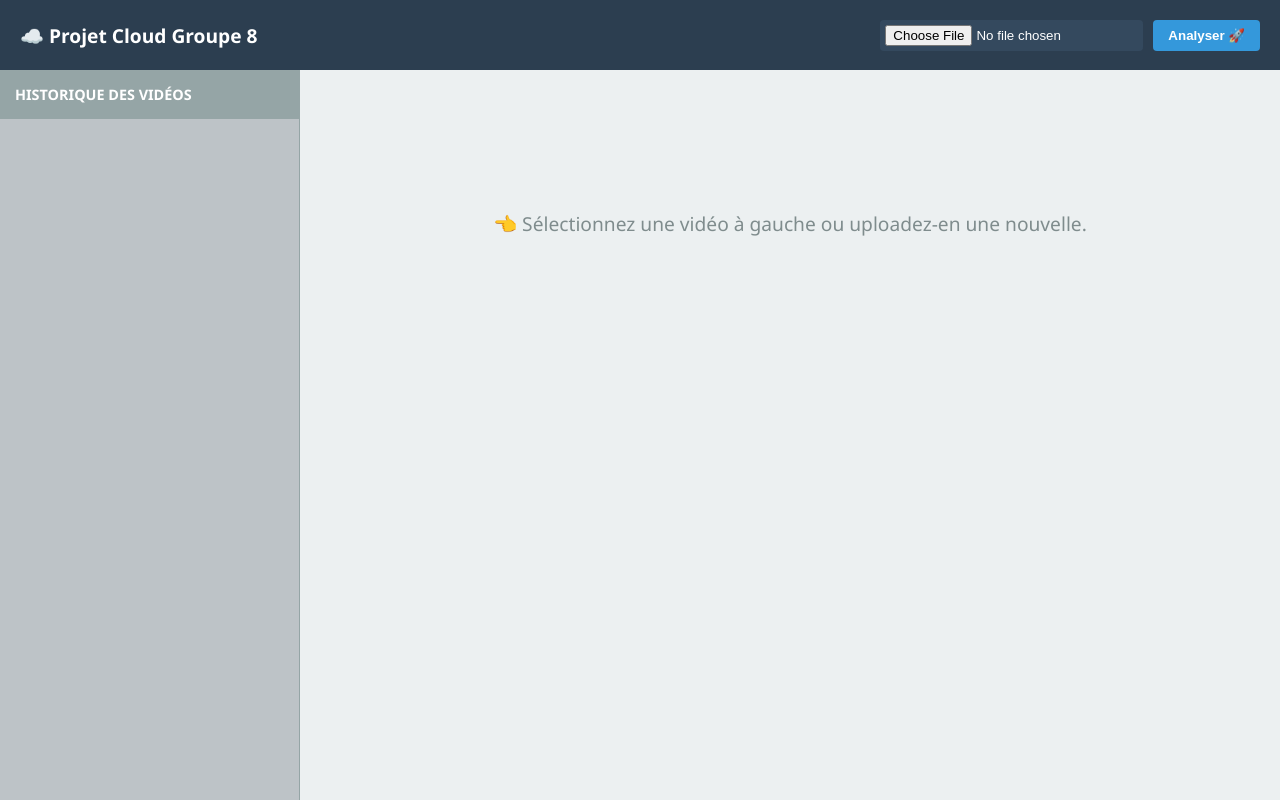
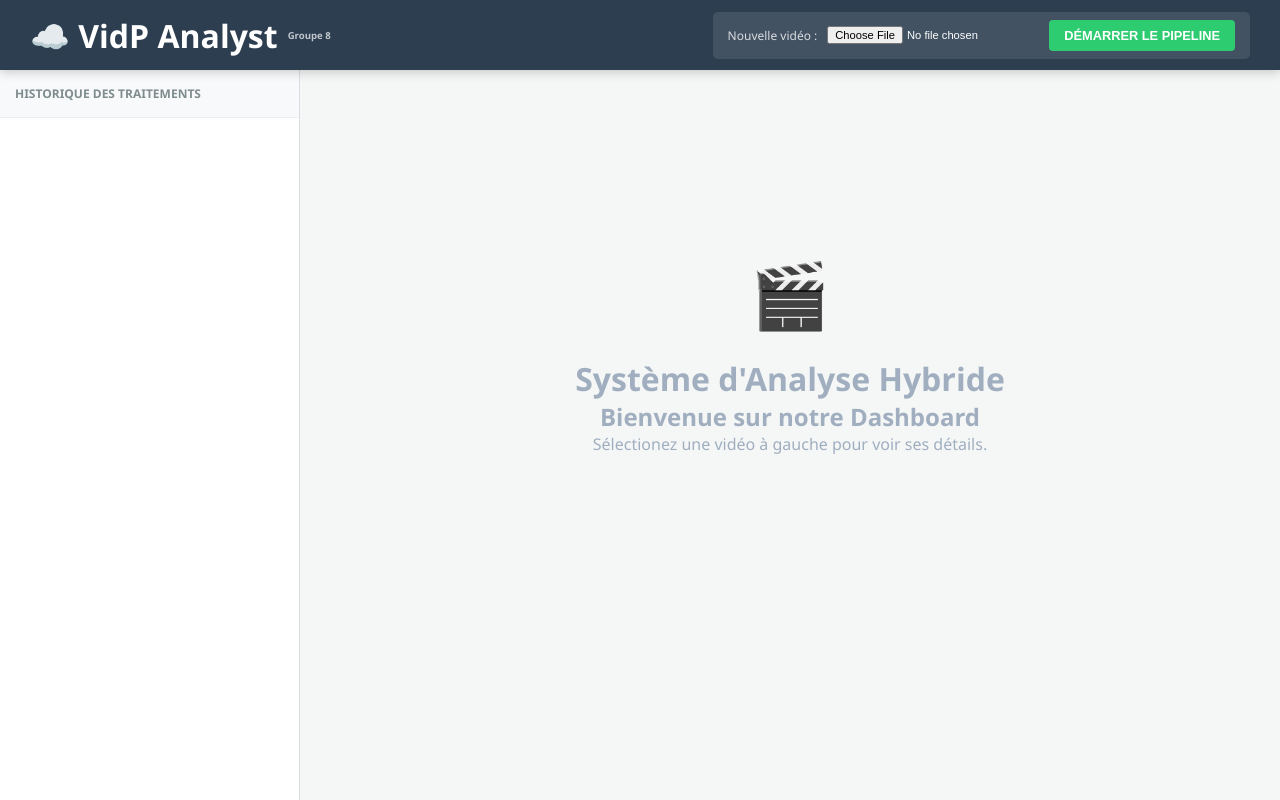
Before and after one commit to ArielleKana/VidP-Pipeline-Hybride-Groupe8, a Flask app: page / in a window 1280 px wide. Run offline with Flask 3, Linux system fonts and the light colour scheme; data that the repository does not hold is empty; parts of the project's set-up code (start-up, migrations or seed data) failed here and were passed over.

Commit message:
Mise à jour : Dashboard v1.4 et documentation README

```diff
--- a/webapp/templates/index.html
+++ b/webapp/templates/index.html
@@ -2,165 +2,161 @@
 <html lang="fr">
 <head>
     <meta charset="UTF-8">
-    <title>Cloud Video Analyst</title>
+    <title>Cloud Video Analyst - Groupe 8</title>
     <style>
-        /* Style Reset & Base */
         * { box-sizing: border-box; margin: 0; padding: 0; }
-        body { font-family: 'Segoe UI', Tahoma, Geneva, Verdana, sans-serif; background: #ecf0f1; height: 100vh; display: flex; flex-direction: column; overflow: hidden; }
+        body { font-family: 'Segoe UI', Tahoma, Geneva, Verdana, sans-serif; background: #f4f7f6; height: 100vh; display: flex; flex-direction: column; overflow: hidden; }
 
-        /* Header (Upload) */
-        header { background: #2c3e50; color: white; padding: 15px 20px; display: flex; justify-content: space-between; align-items: center; height: 70px; box-shadow: 0 2px 5px rgba(0,0,0,0.2); }
-        h1 { font-size: 1.2rem; display: flex; align-items: center; gap: 10px; }
-        .upload-form { display: flex; gap: 10px; }
-        input[type="file"] { background: #34495e; color: white; padding: 5px; border-radius: 4px; border: none; }
-        button { background: #3498db; color: white; border: none; padding: 8px 15px; border-radius: 4px; cursor: pointer; font-weight: bold; transition: background 0.3s; }
-        button:hover { background: #2980b9; }
+        /* HEADER AVEC UPLOAD À DROITE */
+        header {
+            background: #2c3e50;
+            color: white;
+            padding: 0 30px;
+            display: flex;
+            justify-content: space-between;
+            align-items: center;
+            height: 70px;
+            box-shadow: 0 2px 10px rgba(0,0,0,0.2);
+            z-index: 100;
+        }
 
-        /* Main Layout (Grid) */
+        .upload-form {
+            background: rgba(255, 255, 255, 0.1);
+            padding: 8px 15px;
+            border-radius: 5px;
+            display: flex;
+            align-items: center;
+            gap: 10px;
+        }
+
+        .btn-upload {
+            background: #2ecc71;
+            color: white;
+            border: none;
+            padding: 8px 15px;
+            border-radius: 4px;
+            cursor: pointer;
+            font-weight: bold;
+            font-size: 0.8rem;
+        }
+        .btn-upload:hover { background: #27ae60; }
+
+        /* LAYOUT MAIN */
         .main-container { display: flex; flex: 1; height: calc(100vh - 70px); }
 
-        /* Sidebar (Liste des vidéos) */
-        .sidebar { width: 300px; background: #bdc3c7; overflow-y: auto; border-right: 1px solid #95a5a6; }
-        .sidebar-title { padding: 15px; background: #95a5a6; color: white; font-size: 0.9rem; font-weight: bold; position: sticky; top: 0; }
-        .video-item { padding: 15px; background: white; border-bottom: 1px solid #ecf0f1; cursor: pointer; transition: background 0.2s; }
-        .video-item:hover { background: #dff9fb; border-left: 4px solid #3498db; }
-        .video-item.active { background: #3498db; color: white; border-left: 4px solid #2c3e50; }
-        .video-item h4 { font-size: 0.95rem; margin-bottom: 5px; white-space: nowrap; overflow: hidden; text-overflow: ellipsis; }
-        .status-dot { height: 10px; width: 10px; background-color: #bbb; border-radius: 50%; display: inline-block; margin-right: 5px; }
+        /* SIDEBAR GAUCHE (HISTORIQUE) */
+        .sidebar { width: 300px; background: white; display: flex; flex-direction: column; border-right: 1px solid #dcdde1; }
+        .sidebar-title { padding: 15px; background: #f8f9fa; color: #7f8c8d; font-size: 0.75rem; font-weight: bold; border-bottom: 1px solid #eee; }
+        .sidebar-list { flex: 1; overflow-y: auto; }
+
+        .video-item-container { display: flex; align-items: center; border-bottom: 1px solid #f1f2f6; transition: 0.2s; }
+        .video-item-container:hover { background: #f9f9f9; }
+        .video-item { padding: 12px 15px; flex-grow: 1; cursor: pointer; min-width: 0; }
+        .video-item h4 { font-size: 0.8rem; color: #2c3e50; white-space: nowrap; overflow: hidden; text-overflow: ellipsis; }
+        .video-item.active { border-left: 4px solid #3498db; background: #eef7fe; }
+
+        .status-dot { height: 8px; width: 8px; border-radius: 50%; display: inline-block; margin-right: 8px; background-color: #f1c40f; }
         .status-dot.done { background-color: #2ecc71; }
 
-        /* Detail View (Détails à droite) */
-        .detail-view { flex: 1; padding: 40px; overflow-y: auto; background: #ecf0f1; display: flex; flex-direction: column; align-items: center; }
-        .card { background: white; width: 100%; max-width: 800px; padding: 30px; border-radius: 8px; box-shadow: 0 4px 15px rgba(0,0,0,0.05); display: none; } /* Caché par défaut */
-        .card.visible { display: block; animation: fadeIn 0.3s; }
+        /* CONTENU CENTRAL */
+        .detail-view { flex: 1; padding: 20px; overflow-y: auto; display: flex; flex-direction: column; align-items: center; }
+        .card { background: white; width: 100%; max-width: 800px; padding: 25px; border-radius: 12px; box-shadow: 0 10px 30px rgba(0,0,0,0.08); display: none; }
+        .card.visible { display: block; animation: fadeIn 0.4s; }
 
-        .meta-grid { display: grid; grid-template-columns: 1fr 1fr; gap: 20px; margin-top: 20px; }
-        .meta-box { background: #f7f9fa; padding: 15px; border-radius: 5px; border: 1px solid #e1e8ed; }
-        .meta-label { font-size: 0.8rem; color: #7f8c8d; text-transform: uppercase; margin-bottom: 5px; display: block; }
-        .meta-value { font-size: 1rem; color: #2c3e50; font-weight: 500; }
-        .badge { padding: 4px 8px; border-radius: 4px; font-size: 0.8rem; color: white; }
-        .bg-lang { background: #e67e22; }
-        .bg-animal { background: #27ae60; }
+        .video-player { width: 100%; max-height: 350px; border-radius: 8px; background: #000; margin-bottom: 20px; box-shadow: 0 4px 12px rgba(0,0,0,0.2); }
 
-        .video-player {
-            width: 100%;
-            max-height: 400px; /* <--- C'est ici qu'on limite la hauteur */
-            margin-top: 20px;
-            border-radius: 5px;
-            background: black;
-            object-fit: contain; /* Empêche l'image d'être déformée */
-        }
-        .empty-state { color: #7f8c8d; font-size: 1.2rem; margin-top: 100px; text-align: center; }
+        .meta-grid { display: grid; grid-template-columns: 1fr 1fr; gap: 20px; }
+        .meta-box { background: #f8fafc; padding: 15px; border-radius: 8px; border: 1px solid #edf2f7; }
+        .meta-label { font-size: 0.65rem; color: #a0aec0; text-transform: uppercase; font-weight: bold; letter-spacing: 1px; margin-bottom: 5px; display: block; }
+        .meta-value { color: #2d3748; font-weight: 500; }
 
         @keyframes fadeIn { from { opacity: 0; transform: translateY(10px); } to { opacity: 1; transform: translateY(0); } }
     </style>
     <script>
         function showDetails(id) {
-            // Cacher toutes les cartes
             document.querySelectorAll('.card').forEach(el => el.classList.remove('visible'));
             document.querySelectorAll('.video-item').forEach(el => el.classList.remove('active'));
-
-            // Afficher la bonne carte et activer l'item
             document.getElementById('detail-' + id).classList.add('visible');
             document.getElementById('item-' + id).classList.add('active');
-
-            // Cacher le message vide
-            document.getElementById('empty-state').style.display = 'none';
+            document.getElementById('welcome-msg').style.display = 'none';
         }
     </script>
 </head>
 <body>
 
     <header>
-        <h1>☁️ Projet Cloud Groupe 8</h1>
+        <div>
+            <h1 style="display: flex; align-items: center;">☁️ VidP Analyst <small style="font-size: 0.6rem; opacity: 0.7; margin-left: 10px;">Groupe 8</small></h1>
+        </div>
+
         <form action="/upload" method="post" enctype="multipart/form-data" class="upload-form">
-            <input type="file" name="file" accept=".mp4" required>
-            <button type="submit">Analyser 🚀</button>
+            <span style="font-size: 0.75rem; color: rgba(255,255,255,0.8);">Nouvelle vidéo :</span>
+            <input type="file" name="video" accept="video/*" style="font-size: 0.7rem; color: white;" required>
+            <button type="submit" class="btn-upload">DÉMARRER LE PIPELINE</button>
         </form>
     </header>
 
     <div class="main-container">
-        <div class="sidebar">
-            <div class="sidebar-title">HISTORIQUE DES VIDÉOS</div>
-
+        <aside class="sidebar">
+            <div class="sidebar-title">HISTORIQUE DES TRAITEMENTS</div>
+            <div class="sidebar-list">
                 {% for video in videos %}
-            <div class="video-item-container" style="display: flex; align-items: center; border-bottom: 1px solid #ecf0f1;">
-
-                <div class="video-item" id="item-{{ loop.index }}" onclick="showDetails('{{ loop.index }}')" style="flex-grow: 1; border-bottom: none; min-width: 0;">
-                    <h4 style="white-space: nowrap; overflow: hidden; text-overflow: ellipsis;">
-                        <span class="status-dot {% if video.status == 'TERMINE' %}done{% endif %}"></span>
-                        {{ video.video_id }}
-                    </h4>
-                    <small style="color: #7f8c8d;">
-                        {% if video.langue_detectee %} {{ video.langue_detectee }} {% else %} ... {% endif %}
-                    </small>
+                <div class="video-item-container">
+                    <div class="video-item" id="item-{{ loop.index }}" onclick="showDetails('{{ loop.index }}')">
+                        <h4><span class="status-dot {% if video.status == 'TERMINE' %}done{% endif %}"></span> {{ video.video_id[:22] }}...</h4>
                     </div>
-
-                <form action="/delete/{{ video.video_id }}" method="post" onsubmit="return confirm('Voulez-vous vraiment supprimer cette vidéo ?');" style="margin-right: 10px;">
-                    <button type="submit" style="background: transparent; border: none; color: #e74c3c; cursor: pointer; font-size: 1.2rem; padding: 5px;">
-                        🗑️
-                    </button>
+                    <form action="/delete/{{ video.video_id }}" method="post" style="margin-right: 15px;">
+                        <button type="submit" style="background:none; border:none; cursor:pointer; font-size: 0.9rem; filter: grayscale(1);">🗑️</button>
                     </form>
                 </div>
                 {% endfor %}
             </div>
+        </aside>
 
-
-        <div class="detail-view">
-            <div id="empty-state" class="empty-state">
-                👈 Sélectionnez une vidéo à gauche ou uploadez-en une nouvelle.
+        <main class="detail-view">
+            <div id="welcome-msg" style="text-align: center; color: #a0aec0; margin-top: 20vh;">
+                <div style="font-size: 4rem; margin-bottom: 20px;">🎬</div>
+                <h1>Système d'Analyse Hybride</h1>
+		<h2>Bienvenue sur notre Dashboard</h2>
+                <p>Sélectionez une vidéo à gauche pour voir ses détails.</p>
             </div>
 
             {% for video in videos %}
             <div id="detail-{{ loop.index }}" class="card">
-                <h2 style="border-bottom: 2px solid #3498db; padding-bottom: 10px; margin-bottom: 20px;">{{ video.video_id }}</h2>
+                <div style="display: flex; justify-content: space-between; align-items: center; margin-bottom: 15px;">
+                    <h3 style="font-size: 0.9rem; color: #4a5568;">Rapport d'analyse : {{ video.video_id }}</h3>
+                </div>
 
                 {% if video.s3_url %}
                 <video controls class="video-player">
                     <source src="{{ video.s3_url }}" type="video/mp4">
-                    Votre navigateur ne supporte pas la vidéo.
                 </video>
-                <div style="text-align: center; margin-top: 10px;">
-                    <a href="{{ video.s3_url }}" target="_blank" style="color:#3498db; text-decoration:none;">🔗 Lien direct S3</a>
-                </div>
                 {% else %}
-                <div style="background: #f1c40f; color: #fff; padding: 15px; border-radius: 5px; text-align: center;">
-                    ⏳ Traitement en cours ou vidéo non finalisée...
+                <div style="background: #fffaf0; border: 1px solid #feebc8; padding: 20px; border-radius: 8px; text-align: center; color: #c05621; margin-bottom: 20px;">
+                    ⏳ Traitement et migration Cloud en cours...
                 </div>
                 {% endif %}
 
                 <div class="meta-grid">
                     <div class="meta-box">
-                        <span class="meta-label">Langue Détectée</span>
-                        <span class="meta-value">
-                            {% if video.langue_detectee %}
-                                <span class="badge bg-lang">{{ video.langue_detectee }}</span>
-                            {% else %}
-                                ⏳ En attente...
-                            {% endif %}
-                        </span>
+                        <span class="meta-label">🌍 Langue Détectée</span>
+                        <div class="meta-value">{{ video.langue_detectee or 'En attente...' }}</div>
                     </div>
                     <div class="meta-box">
-                        <span class="meta-label">Animaux Détectés</span>
-                        <span class="meta-value">
-                            {% if video.animaux_detectes %}
-                                {{ video.animaux_detectes }}
-                            {% else %}
-                                ❌ Aucun ou en attente
-                            {% endif %}
-                        </span>
+                        <span class="meta-label"> Animaux</span>
+                        <div class="meta-value">{{ video.animaux_detectes or 'Analyse Rekognition...' }}</div>
                     </div>
                 </div>
 
-                <div class="meta-box" style="margin-top: 20px;">
-                    <span class="meta-label">Transcription (Sous-titres)</span>
-                    <p class="meta-value" style="font-size: 0.9rem; line-height: 1.5; max-height: 150px; overflow-y: auto;">
-                        {{ video.transcription_texte or 'Transcription en cours...' }}
-                    </p>
+                <div class="meta-box" style="margin-top: 20px; width: 100%;">
+                    <span class="meta-label">📝 Transcription Texte</span>
+                    <div style="font-size: 0.9rem; color: #4a5568; line-height: 1.5; font-style: italic;">
+                        "{{ video.transcription_texte or 'Génération des sous-titres...' }}"
+                    </div>
                 </div>
             </div>
             {% endfor %}
-        </div>
+        </main>
     </div>
 
 </body>
```
Also changed, not shown: README.md. Lines whose indentation alone changed are shown as unchanged.
